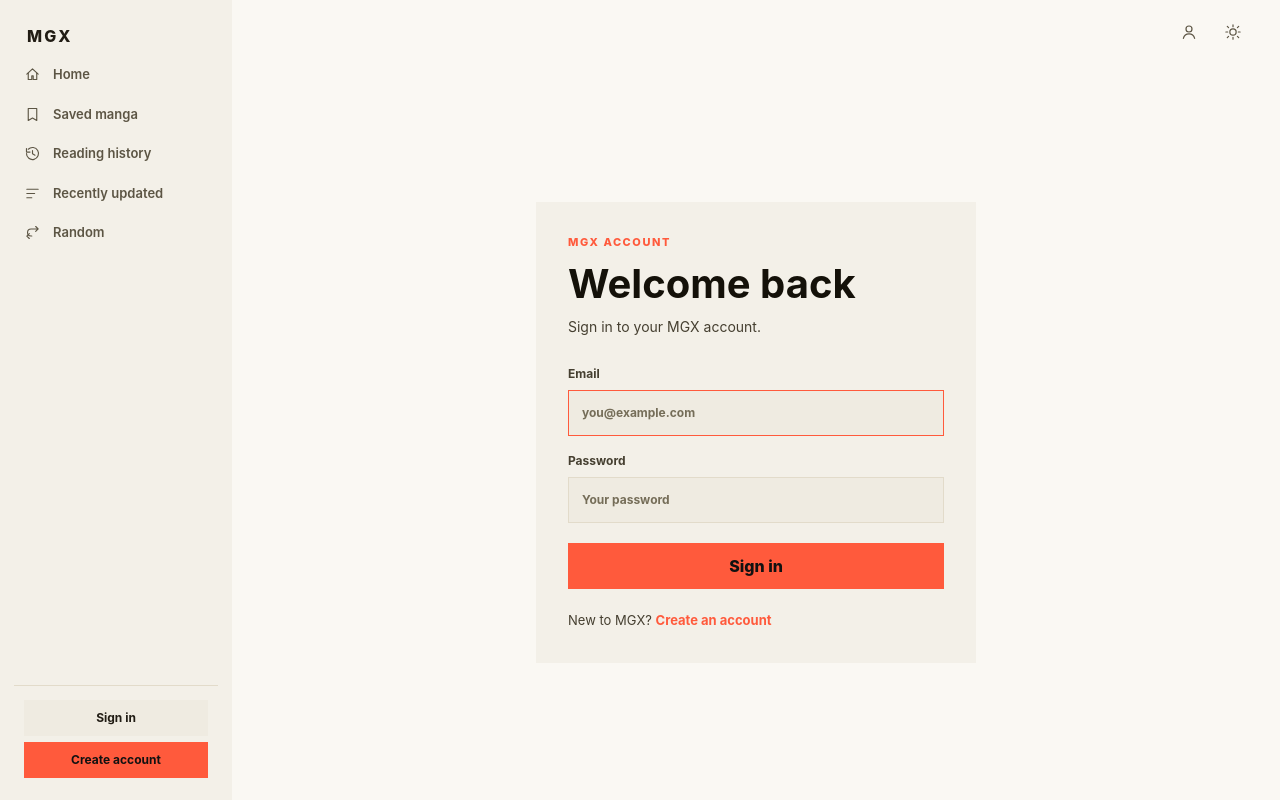
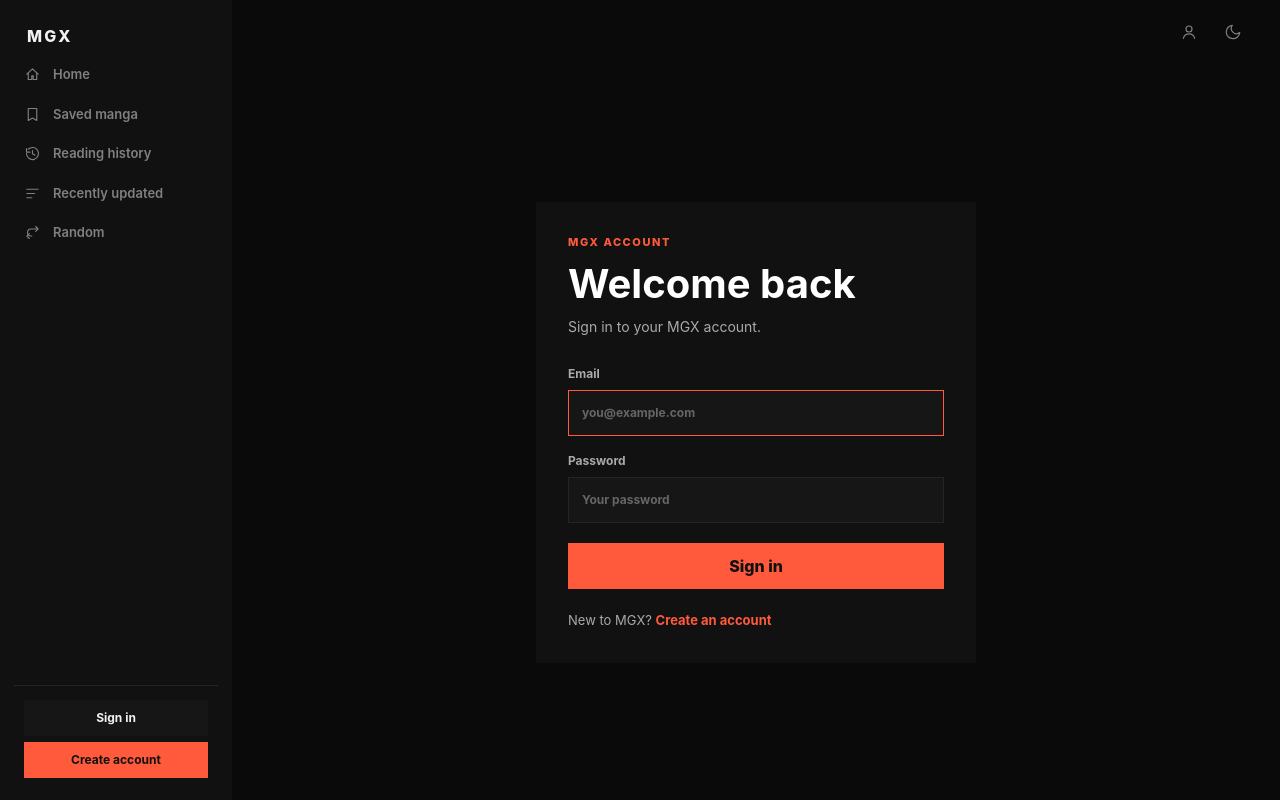
Before and after one commit to nguyenduyhung3624/MGX, a React (Vite) app: page /login in a window 1280 px wide. Built offline with nearby package versions, Linux system fonts and the light colour scheme; no server answers.

Commit message:
Unify app theme initialization

```diff
--- a/src/layouts/LayoutCLient.tsx
+++ b/src/layouts/LayoutCLient.tsx
@@ -3,6 +3,7 @@ import { useLocation } from 'react-router-dom'
 import Header from '../components/layouts/Header'
 import Sidebar from '../components/layouts/Sidebar'
 import Footer from './Footer'
+import { getTheme, setTheme, toggleTheme } from '../services/theme'
 
 type LayoutCLientProps = {
   children: ReactNode
@@ -14,10 +15,7 @@ const LayoutCLient = ({ children }: LayoutCLientProps) => {
   const [mobileMenuOpen, setMobileMenuOpen] = useState(false)
 
   useEffect(() => {
-    const root = document.documentElement
-    const savedTheme = localStorage.getItem('manga-theme')
-    const devicePrefersLight = window.matchMedia('(prefers-color-scheme: light)').matches
-    root.setAttribute('data-theme', savedTheme || (devicePrefersLight ? 'light' : 'dark'))
+    setTheme(getTheme())
   }, [])
 
   useEffect(() => {
@@ -37,14 +35,6 @@ const LayoutCLient = ({ children }: LayoutCLientProps) => {
     }
   }, [mobileMenuOpen])
 
-  const toggleTheme = () => {
-    const root = document.documentElement
-    const isLight = root.getAttribute('data-theme') === 'light'
-    const nextTheme = isLight ? 'dark' : 'light'
-    root.setAttribute('data-theme', nextTheme)
-    localStorage.setItem('manga-theme', nextTheme)
-  }
-
   return (
     <div className={`app-shell${isAuthRoute ? ' auth-route' : ''}`}>
       <Sidebar open={mobileMenuOpen} onClose={() => setMobileMenuOpen(false)} />
```
